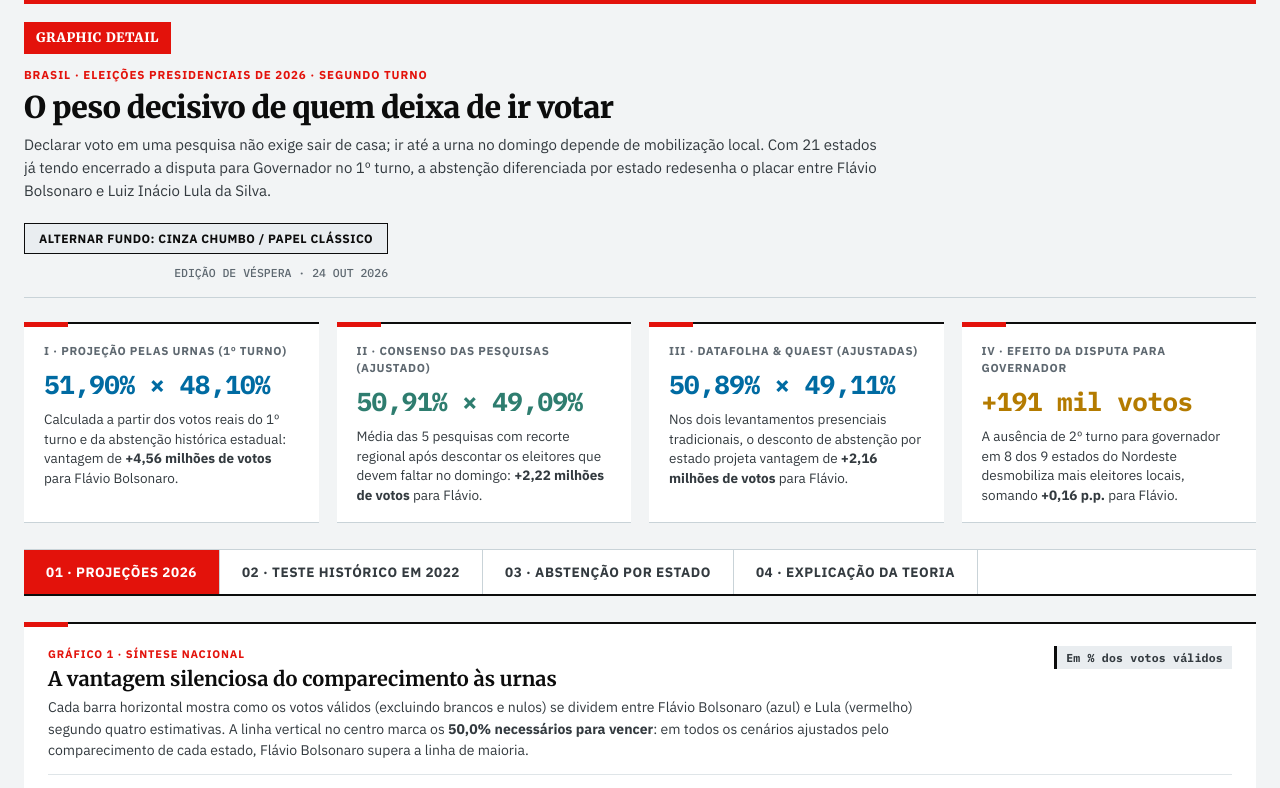
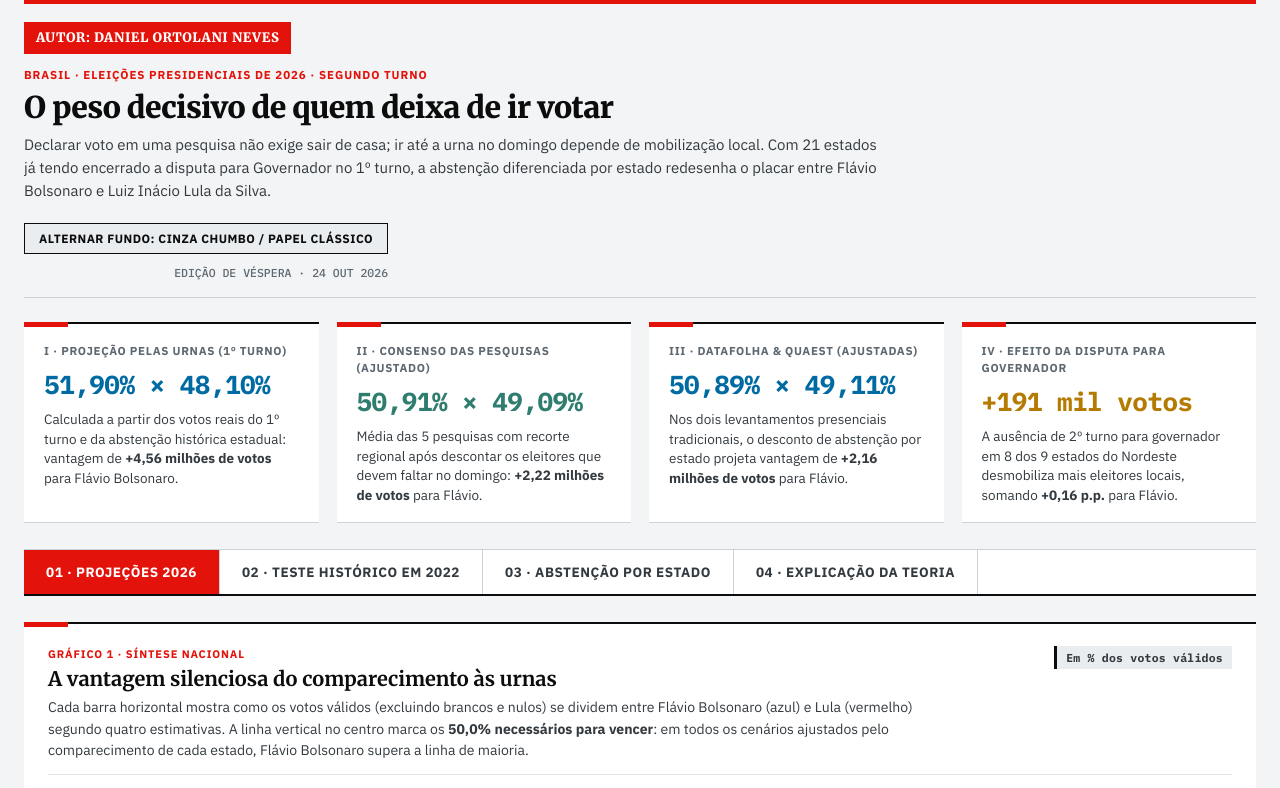
Before and after one commit to DanielOrtolani/Elei-es-2026, a website: page docs/index.html in a window 1280 px wide. Shown: the top 788 px of the page. Drawn offline with nearby package versions, Linux system fonts and the light colour scheme.

Commit message:
Atualiza cabecalho para Autor: Daniel Ortolani Neves

```diff
--- a/docs/index.html
+++ b/docs/index.html
@@ -583,7 +583,7 @@
     <!-- MASTHEAD ESTILO THE ECONOMIST ("GRAPHIC DETAIL") -->
     <header class="econ-masthead">
       <div>
-        <div class="econ-brand-box">Graphic Detail</div>
+        <div class="econ-brand-box">Autor: Daniel Ortolani Neves</div>
         <div class="eyebrow">BRASIL · ELEIÇÕES PRESIDENCIAIS DE 2026 · SEGUNDO TURNO</div>
         <h1 class="hero-title">O peso decisivo de quem deixa de ir votar</h1>
         <p class="hero-subtitle">
```
Also changed, not shown: index.html (+1 -1 lines), public/index.html (+1 -1 lines).
